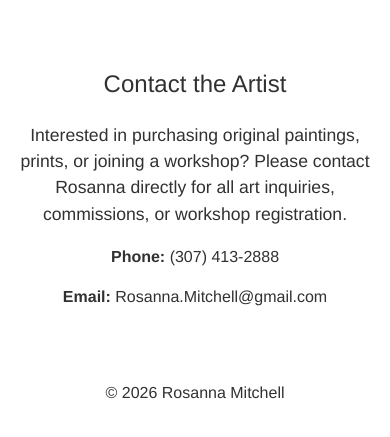
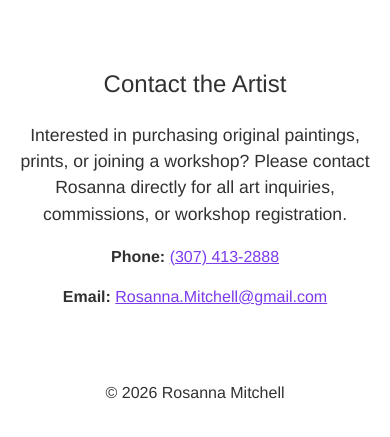
Before and after one commit to JaimeMitchell/rosannamitchellart, a plain HTML site: page contact.html in a window 390 px wide. Shown: the part 105-542 px from the top of the page. Drawn offline with Linux system fonts and the light colour scheme.

Commit message:
change email and phone color to prompt user they are clickable and will open up phone or email app

```diff
--- a/assets/css/style.css
+++ b/assets/css/style.css
@@ -1,3 +1,15 @@
+/* Contact page: make mailto and tel links purple and prominent */
+.contact-page a[href^="mailto"],
+.contact-page a[href^="tel"] {
+    color: #7c3aed;
+    font-weight: 500;
+    text-decoration: underline;
+    transition: color 0.2s;
+}
+.contact-page a[href^="mailto"]:hover,
+.contact-page a[href^="tel"]:hover {
+    color: #5b21b6;
+}
 /* Gallery label styling */
 .gallery-label {
     font-family: inherit;
```
